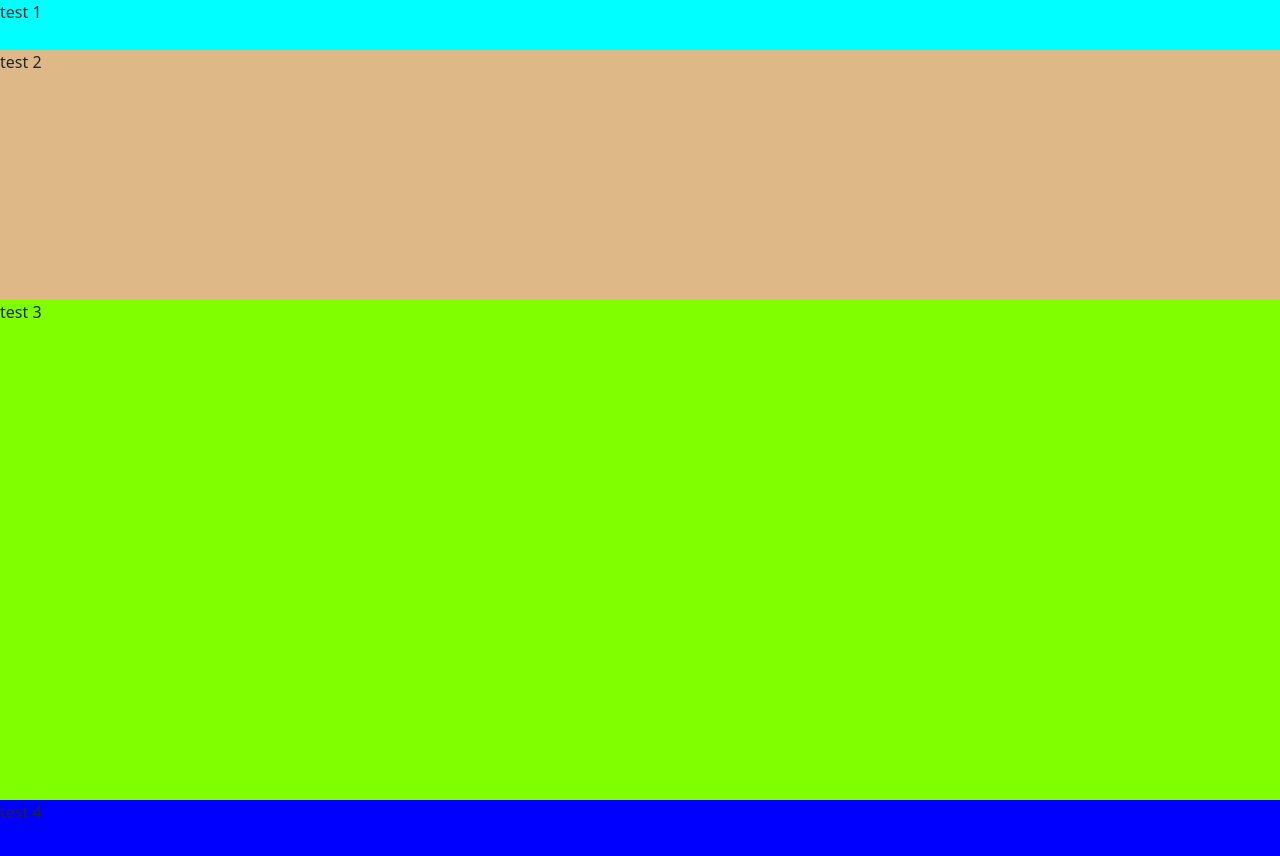
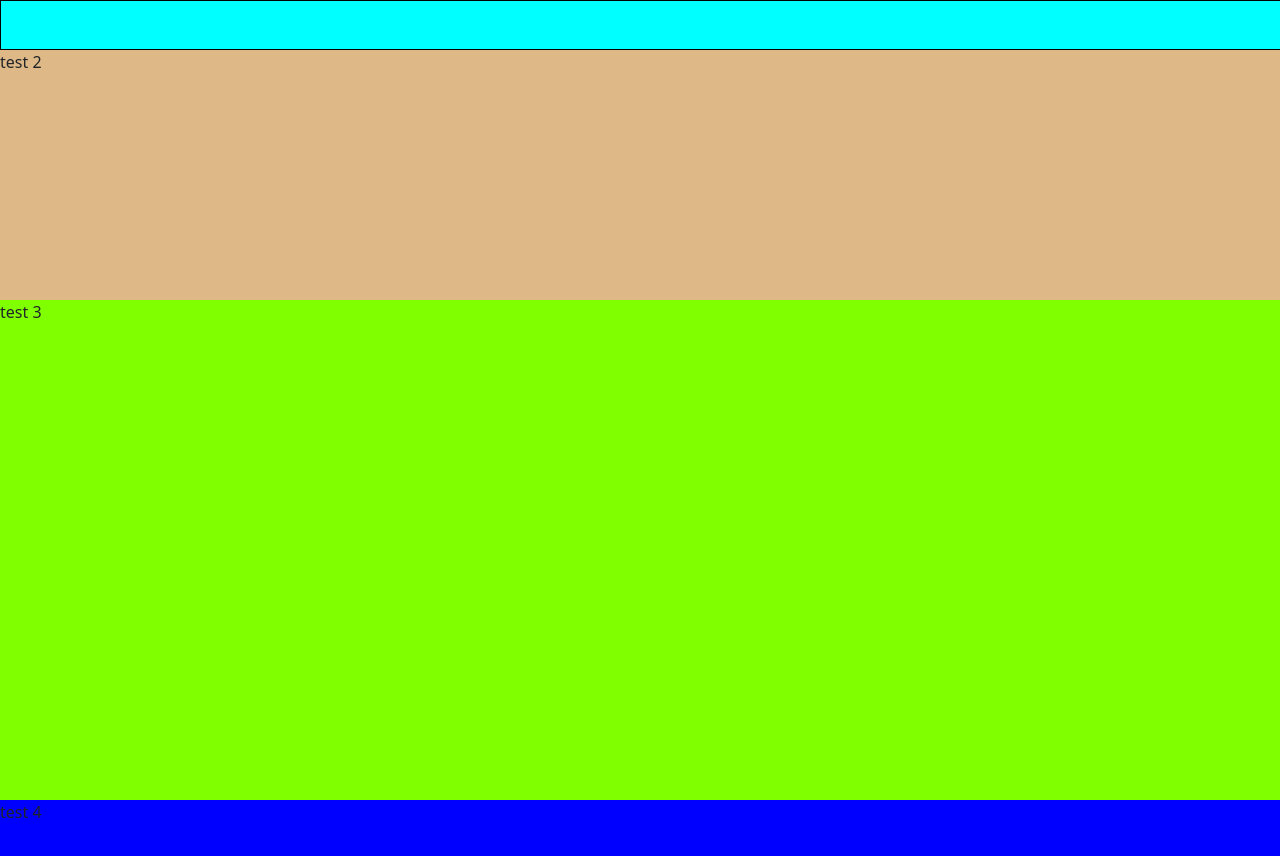
Before and after one commit to Gammani/super-test, a React (Create React App) app: page / in a window 1280 px wide. Shown: the top 856 px of the page. Built offline with nearby package versions, Linux system fonts and the light colour scheme.

Commit message:
started work with header and background creator

```diff
--- a/src/app/App.module.css
+++ b/src/app/App.module.css
@@ -1,7 +1,13 @@
+.background{
+    background-image: url("img/background.jpg");
+
+}
+
 .app {
     display: flex;
     margin: 0 auto;
     width: 1600px;
     flex-direction: column;
+    justify-content: space-between;
     background-color: dimgrey;
 }
--- a/src/app/App.tsx
+++ b/src/app/App.tsx
@@ -7,11 +7,13 @@
 
 function App() {
     return (
-        <div className={s.app}>
-            <Header />
-            <Search />
-            <RestingPlace />
-            <Trips />
+        <div className={s.background}>
+            <div className={s.app}>
+                <Header/>
+                <Search/>
+                <RestingPlace/>
+                <Trips/>
+            </div>
         </div>
     );
 }
--- a/src/app/components/header/Header.module.css
+++ b/src/app/components/header/Header.module.css
@@ -1,4 +1,21 @@
 .header {
+    display: flex;
     height: 50px;
     background-color: aqua;
+    justify-content: flex-end;
+    border: solid 1px black;
 }
+
+.login {
+    border: solid 1px wheat;
+}
+
+.text {
+    margin: 8px;
+    display: inline-block;
+}
+
+.logon {
+    margin: 8px;
+    display: inline-block;
+}
--- a/src/app/components/header/Header.tsx
+++ b/src/app/components/header/Header.tsx
@@ -4,7 +4,14 @@
 const Header = () => {
     return (
         <div className={s.header}>
-            test 1
+            <div className={s.login}>
+                <button>
+                    <div className={s.logon}>
+                        <i className="bi bi-person-fill"></i>
+                    </div>
+                    <div className={s.text}>Личный кабинет</div>
+                </button>
+            </div>
         </div>
     )
 }
```
Also changed, not shown: src/app/img/background.jpg (added).
